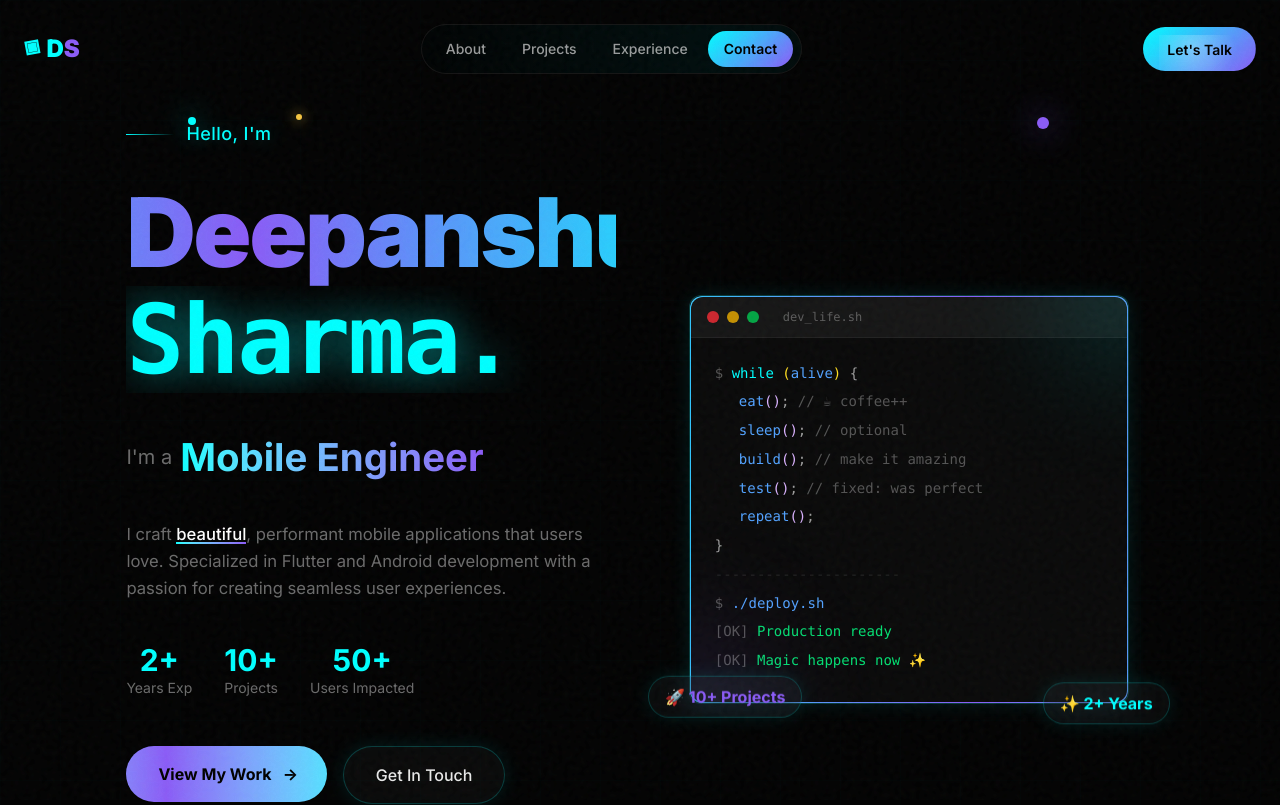
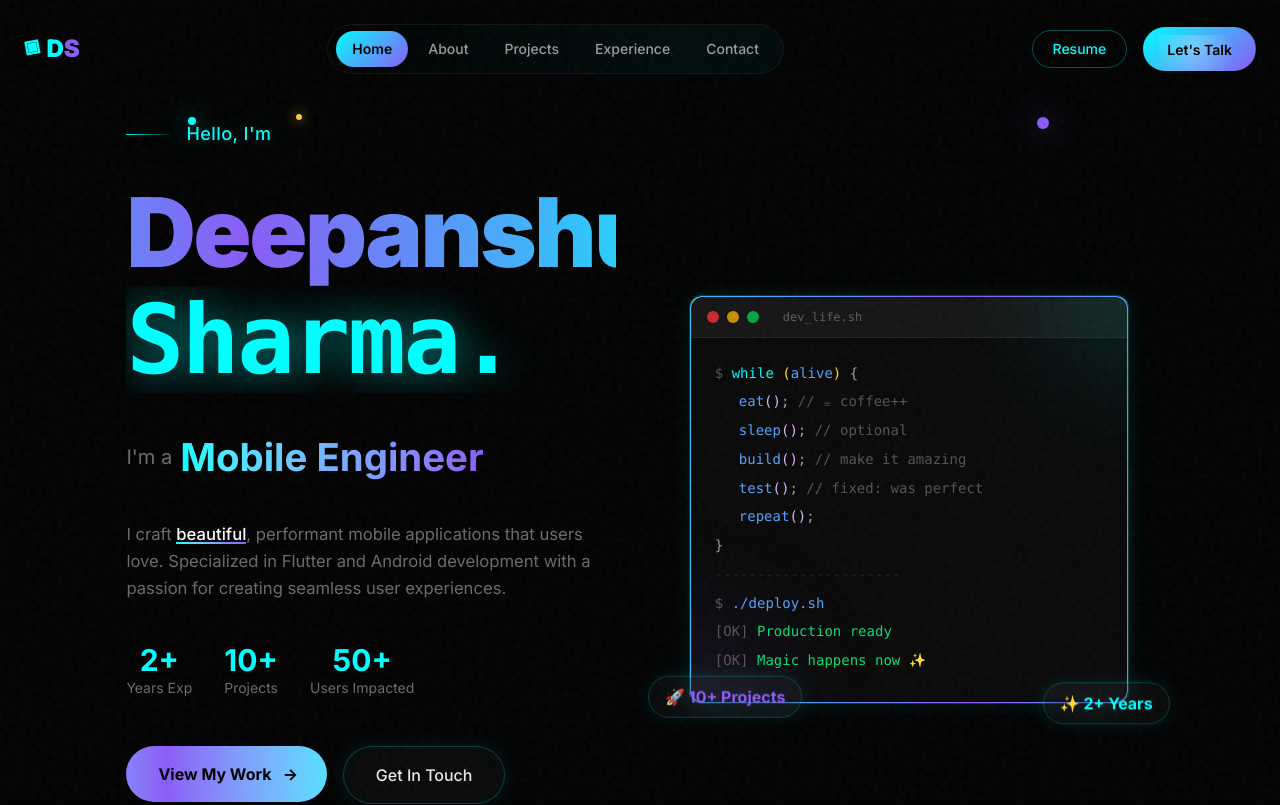
Before and after one commit to Deepanshu-Sharma-18/portfolio, a Next.js app: page / in a window 1280 px wide. Shown: the top 805 px of the page. Built offline with nearby package versions, Linux system fonts and the light colour scheme.

Commit message:
feat & fix: add resume & fix laggy slow load

```diff
--- a/src/components/About.tsx
+++ b/src/components/About.tsx
@@ -17,7 +17,7 @@ const skills = [
 
 export default function About() {
     const ref = useRef(null);
-    const isInView = useInView(ref, { once: true, margin: "-100px" });
+    const isInView = useInView(ref, { once: true, margin: "-50px" });
 
     return (
         <section id="about" className="relative overflow-hidden">
--- a/src/components/Experience.tsx
+++ b/src/components/Experience.tsx
@@ -51,7 +51,7 @@ const experiences = [
 
 export default function Experience() {
     const ref = useRef(null);
-    const isInView = useInView(ref, { once: true, margin: "-100px" });
+    const isInView = useInView(ref, { once: true, margin: "-50px" });
     const [expandedId, setExpandedId] = useState<number | null>(null);
 
     return (
--- a/src/components/Hero.tsx
+++ b/src/components/Hero.tsx
@@ -20,7 +20,7 @@ export default function Hero() {
     });
 
     const y = useTransform(scrollYProgress, [0.3, 1], [0, 150]);
-    const opacity = useTransform(scrollYProgress, [0.3, 0.9], [1, 0]);
+    const opacity = useTransform(scrollYProgress, [0.7, 1], [1, 0]);
     const scale = useTransform(scrollYProgress, [0.3, 0.9], [1, 0.95]);
 
     // Mouse tracking for 3D effect
@@ -45,6 +45,7 @@ export default function Hero() {
     return (
         <section
             ref={ref}
+            id="hero"
             className="min-h-screen flex flex-col justify-start pt-[15vh] relative overflow-hidden"
             onMouseMove={handleMouseMove}
         >
--- a/src/components/Navbar.tsx
+++ b/src/components/Navbar.tsx
@@ -5,11 +5,14 @@ import { motion, AnimatePresence, useMotionValue, useSpring, LayoutGroup } from
 import Link from "next/link";
 
 const navItems = [
+    { name: "Home", href: "/#hero" },
     { name: "About", href: "/#about" },
     { name: "Projects", href: "/#projects" },
     { name: "Experience", href: "/#experience" },
     { name: "Contact", href: "/#contact" },
 ];
+
+const RESUME_URL = "/resume.pdf";
 
 export default function Navbar() {
     const [activeSection, setActiveSection] = useState("");
@@ -37,8 +40,16 @@ export default function Navbar() {
                     wasInHero = currentlyInHero;
                     setIsInHero(currentlyInHero);
 
-                    const sections = navItems.map(item => item.href.split("#")[1]);
-                    for (const section of sections.reverse()) {
+                    const sections = navItems.map(item => item.href.split("#")[1]).filter(Boolean);
+
+                    // Special case for hero/top of page
+                    if (scrollY < 100) {
+                        setActiveSection("hero");
+                        ticking = false;
+                        return;
+                    }
+
+                    for (const section of [...sections].reverse()) {
                         const element = document.getElementById(section);
                         if (element) {
                             const rect = element.getBoundingClientRect();
@@ -190,12 +201,24 @@ export default function Navbar() {
                         )}
                     </AnimatePresence>
 
-                    {/* CTA Button */}
-                    <motion.div
-                        initial={{ opacity: 0, x: 20 }}
-                        animate={{ opacity: 1, x: 0 }}
-                        transition={{ delay: 0.5 }}
-                    >
+                    {/* CTA Buttons */}
+                    <div className="flex items-center gap-4">
+                        <Link
+                            href={RESUME_URL}
+                            target="_blank"
+                            className="hidden md:block"
+                        >
+                            <motion.button
+                                whileHover={{ scale: 1.05 }}
+                                whileTap={{ scale: 0.95 }}
+                                className="px-5 py-2 rounded-full border border-[var(--accent)]/30
+                                           text-[var(--accent)] text-sm font-medium hover:bg-[var(--accent)]/10
+                                           transition-colors"
+                            >
+                                Resume
+                            </motion.button>
+                        </Link>
+
                         <Link
                             href="/#contact"
                             onClick={(e) => {
@@ -234,7 +257,7 @@ export default function Navbar() {
                                 </span>
                             </motion.button>
                         </Link>
-                    </motion.div>
+                    </div>
                 </div>
             </motion.header>
 
@@ -497,7 +520,7 @@ function ExpandedMenu({ activeSection, onClose }: ExpandedMenuProps) {
             </motion.p>
 
             {/* Navigation items - no icons, clean design */}
-            <div className="flex flex-col gap-2">
+            <div className="flex flex-col gap-1.5 overflow-y-auto max-h-[180px] pr-2 custom-scrollbar">
                 {navItems.map((item, index) => (
                     <motion.div
                         key={item.name}
@@ -516,41 +539,59 @@ function ExpandedMenu({ activeSection, onClose }: ExpandedMenuProps) {
                             }}
                         >
                             <motion.div
-                                whileHover={{ x: 8, backgroundColor: "rgba(0,255,255,0.1)" }}
+                                whileHover={{ x: 8, backgroundColor: "rgba(0,255,255,0.08)" }}
                                 className={`
-                                    flex items-center gap-3 px-4 py-3 rounded-xl
-                                    transition-colors group
-                                    ${activeSection === item.href.split("#")[1]
+                                        flex items-center gap-3 px-3 py-2.5 rounded-xl
+                                        transition-colors group
+                                        ${activeSection === item.href.split("#")[1]
                                         ? "bg-[var(--accent)]/10"
                                         : ""
                                     }
-                                `}
+                                    `}
                             >
                                 {/* Active indicator bar */}
                                 <motion.div
-                                    className={`w-0.5 h-4 rounded-full transition-colors ${activeSection === item.href.split("#")[1]
+                                    className={`w-0.5 h-3.5 rounded-full transition-colors ${activeSection === item.href.split("#")[1]
                                         ? "bg-[var(--accent)]"
-                                        : "bg-white/20 group-hover:bg-[var(--accent)]"
+                                        : "bg-white/10 group-hover:bg-[var(--accent)]"
                                         }`}
                                 />
-                                <span className={`font-medium ${activeSection === item.href.split("#")[1]
+                                <span className={`text-sm font-medium ${activeSection === item.href.split("#")[1]
                                     ? "text-[var(--accent)]"
-                                    : "text-white/70 group-hover:text-white"
+                                    : "text-white/60 group-hover:text-white"
                                     }`}>
                                     {item.name}
                                 </span>
-                                <motion.span
-                                    className="ml-auto text-[var(--accent)] opacity-0 group-hover:opacity-100"
-                                    initial={{ x: -10 }}
-                                    whileHover={{ x: 0 }}
-                                >
-                                    →
-                                </motion.span>
                             </motion.div>
                         </Link>
                     </motion.div>
                 ))}
             </div>
+
+            {/* Resume link in Menu */}
+            <motion.div
+                initial={{ opacity: 0, y: 20 }}
+                animate={{ opacity: 1, y: 0 }}
+                transition={{ delay: 0.5 }}
+                className="mt-4 pt-4 border-t border-white/5"
+            >
+                <Link
+                    href={RESUME_URL}
+                    target="_blank"
+                    className="flex items-center gap-3 px-3 py-3 rounded-xl bg-[var(--accent)]/5 hover:bg-[var(--accent)]/10 transition-colors group"
+                >
+                    <div className="w-8 h-8 rounded-full bg-[var(--accent)]/20 flex items-center justify-center text-[var(--accent)]">
+                        <svg viewBox="0 0 24 24" fill="none" stroke="currentColor" strokeWidth="2" className="w-4 h-4">
+                            <path d="M12 10v6m0 0l-3-3m3 3l3-3m2 8H7a2 2 0 01-2-2V5a2 2 0 012-2h5.586a1 1 0 01.707.293l5.414 5.414a1 1 0 01.293.707V19a2 2 0 01-2 2z" />
+                        </svg>
+                    </div>
+                    <div className="flex flex-col">
+                        <span className="text-sm font-bold text-white group-hover:text-[var(--accent)] transition-colors">Download Resume</span>
+                        <span className="text-[10px] text-white/40">PDF Format</span>
+                    </div>
+                    <span className="ml-auto text-[var(--accent)] group-hover:translate-x-1 transition-transform">→</span>
+                </Link>
+            </motion.div>
         </motion.div>
     );
 }
--- a/src/components/Projects.tsx
+++ b/src/components/Projects.tsx
@@ -7,7 +7,7 @@ import { projects } from "@/data/projects";
 
 export default function Projects() {
     const ref = useRef(null);
-    const isInView = useInView(ref, { once: true, margin: "-100px" });
+    const isInView = useInView(ref, { once: true, margin: "-50px" });
     const [hoveredId, setHoveredId] = useState<string | null>(null);
 
     return (
```
